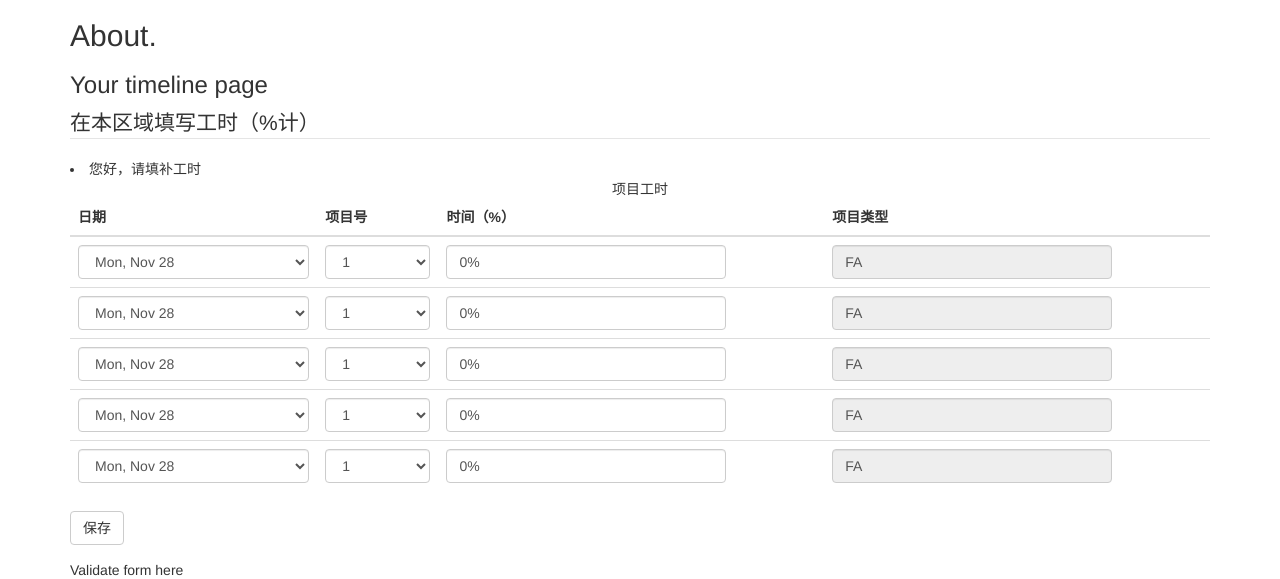
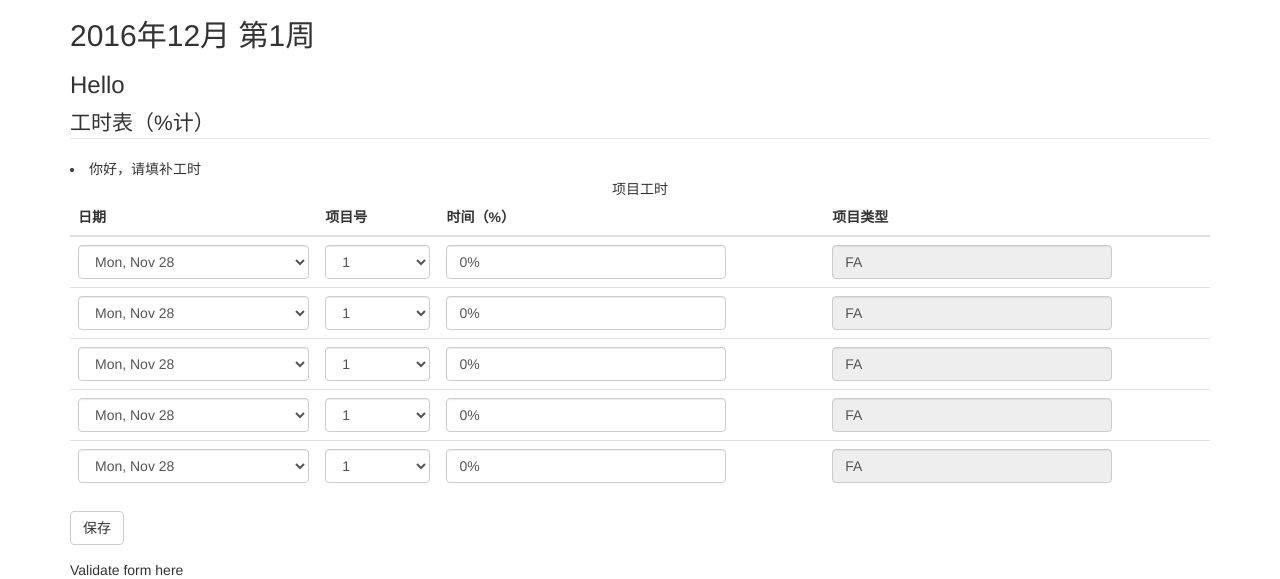
Before and after one commit to huayunfly/repo, a Django app: page /timeline/2016/12/1/ in a window 1280 px wide. Shown: the part 51-630 px from the top of the page. Run offline with Django 3.2, Linux system fonts and the light colour scheme; tables that the repository leaves empty hold one stand-in row (values such as "Sample post"); some libraries are stand-ins or nearby versions.

Commit message:
Display the timeline year, month and monthweek in the title

```diff
--- a/py/Timesheet/app/templates/app/timeline.html
+++ b/py/Timesheet/app/templates/app/timeline.html
@@ -2,16 +2,17 @@
 {% load lookup %}
 {% load multiply %}
 {% load staticfiles %}
+{% load l10n %}
 
 {% block content %}
 
-    <h2>{{ title }}.</h2>
+    <h2>{{ queryYear }}年{{ queryMonth }}月 第{{ queryWeek }}周</h2>
     <h3>{{ message }}</h3>
 
     <div id="build">
         <form role="form" id=target action="." method="post" class="form-horizontal">
             {% csrf_token %}
-            <legend class="valtype" data-valtype="text">在本区域填写工时（%计）</legend>
+            <legend class="valtype" data-valtype="text">工时表（%计）</legend>
             <table class="table table-hover">
                 <caption>项目工时</caption>
                 <thead>
@@ -30,7 +31,7 @@
                                     name={{ dayName | lookup:forloop.counter0 }}>
                                 {% for day in weekdays %}
                                     {% if day.date == task.workday %}
-                                        <option selected>{{ day | date:"D, M j" }}</option>
+                                        <option selected>{{ day | date:"D, M j" | localize}}</option>
                                     {% else %}
                                         <option>{{ day | date:"D, M j" }}</option>
                                     {% endif %}
@@ -60,7 +61,7 @@
                         </td>
                     </tr>
                 {% empty %}
-                    <li>您好，请填补工时</li>
+                    <li>你好，请填补工时</li>
                 {% endfor %}
 
                 {% comment %}
--- a/py/Timesheet/app/views.py
+++ b/py/Timesheet/app/views.py
@@ -10,6 +10,8 @@ from datetime import timedelta
 from app.models import TaskTime
 from app.models import Project
 from app.models import Person
+
+from django.utils.translation import ugettext as _
 
 WEEK_DAYS_NUM = 7
 DAY_WORKING_HOURS = 8.0
@@ -252,8 +254,10 @@ def timeline(request, year, month, week=0):
             request,
             'app/timeline.html',
             {
-                'title': 'About',
-                'message': 'Your timeline page',
+                'queryMonth': int(month),
+                'queryYear': int(year),
+                'queryWeek': int(week),
+                'message': 'Hello',
                 'year': datetime.now().year,
                 'tasks': tasks,
                 'projects': Project.objects.all(),
```
